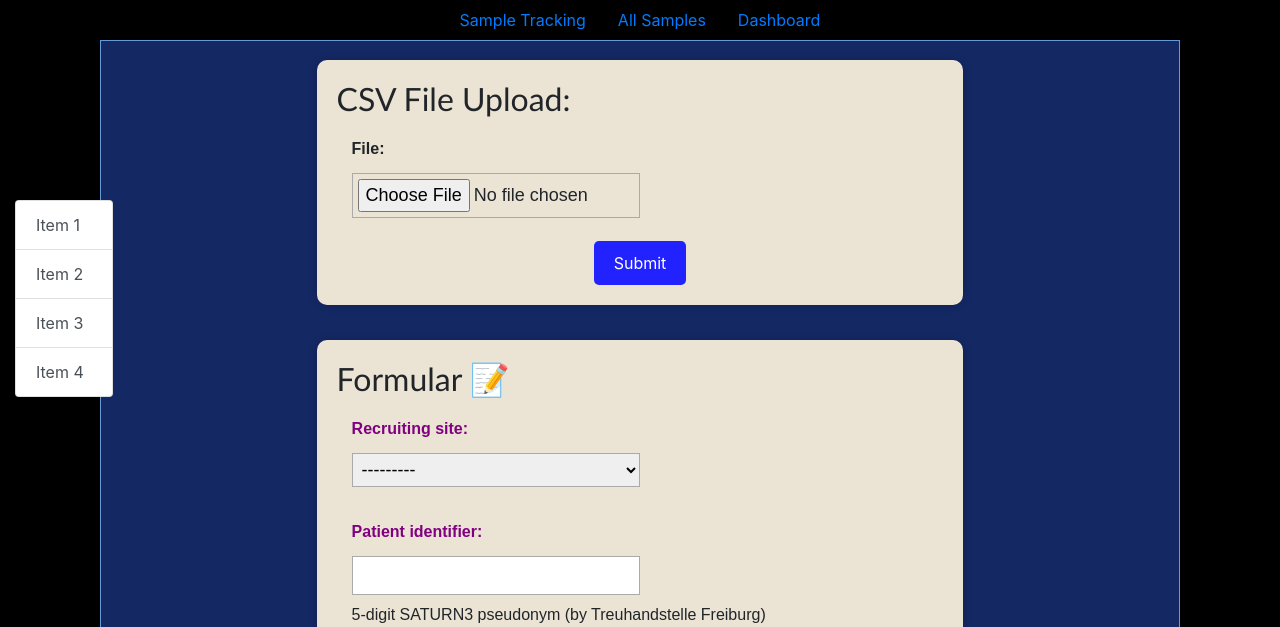
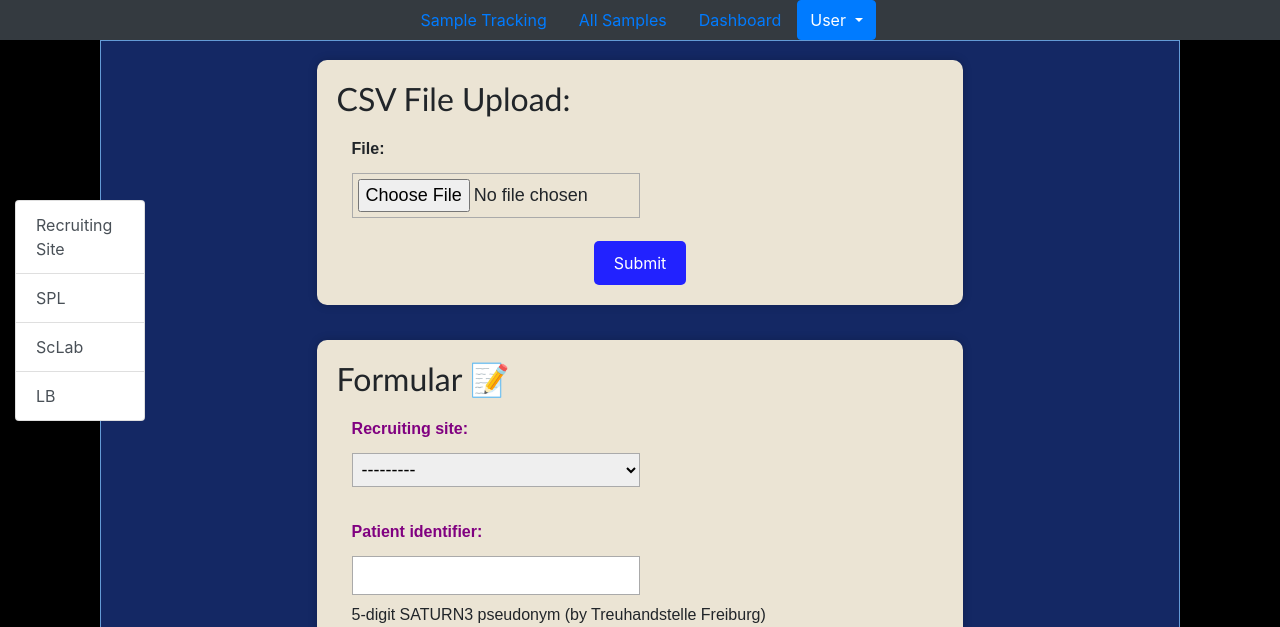
Before and after one commit to ICCB-Cologne/limetrack, a Django app: page /upload/ in a window 1280 px wide. Shown: the part 231-858 px from the top of the page. Run offline with Django 4.2, Linux system fonts and the light colour scheme; some libraries are stand-ins or nearby versions.

Commit message:
User Tab for loignlogout with no function yet & login page

```diff
--- a/backend/gui/templates/gui/base.html
+++ b/backend/gui/templates/gui/base.html
@@ -42,8 +42,8 @@
     </header>
 
     <div class="sticky-top" >
-
-    <div class="d-flex justify-content-center bg-black">
+      <div> </div>
+    <div class="d-flex justify-content-center bg-dark ">
     <ul class="nav nav-underline">
       <li class="nav-item">
         <a class="nav-link" id ="nav-home-tab" href={% url "config" %}>Sample Tracking</a>
@@ -55,6 +55,32 @@
         <a class="nav-link" href={% url "dashboard" %}> Dashboard </a>
       </li>
     </ul>
+
+    <div class="dropdown d-flex justify-content-center">
+      <button type="button" class="btn btn-primary dropdown-toggle" data-bs-toggle="dropdown" aria-expanded="false" data-bs-auto-close="outside">
+        User
+      </button>
+      <form class="dropdown-menu p-4">
+        <div class="mb-3">
+          <label for="exampleDropdownFormEmail2" class="form-label">Email address</label>
+          <input type="email" class="form-control" id="exampleDropdownFormEmail2" placeholder="email@example.com">
+        </div>
+        <div class="mb-3">
+          <label for="exampleDropdownFormPassword2" class="form-label">Password</label>
+          <input type="password" class="form-control" id="exampleDropdownFormPassword2" placeholder="Password">
+        </div>
+        <div class="mb-3">
+          <div class="form-check">
+            <input type="checkbox" class="form-check-input" id="dropdownCheck2">
+            <label class="form-check-label" for="dropdownCheck2">
+              Remember me
+            </label>
+          </div>
+        </div>
+        <button type="submit" class="btn btn-primary">Sign in</button>
+      </form>
+    </div>
+
    </div>
 
   <div class="navi-container">
--- a/backend/gui/templates/gui/index.html
+++ b/backend/gui/templates/gui/index.html
@@ -11,12 +11,12 @@
 {% endblock header %}
 
 {% block navi%}
-<div class="col-4">
+<div class="col-5">
   <div id="list-example" class="list-group">
-    <a class="list-group-item list-group-item-action" href="#id_recruiting_site">Item 1</a>
-    <a class="list-group-item list-group-item-action" href="#list-item-2">Item 2</a>
-    <a class="list-group-item list-group-item-action" href="#list-item-3">Item 3</a>
-    <a class="list-group-item list-group-item-action" href="#list-item-4">Item 4</a>
+    <a class="list-group-item list-group-item-action" href="#id_recruiting_site">Recruiting Site</a>
+    <a class="list-group-item list-group-item-action" href="#list-item-2">SPL</a>
+    <a class="list-group-item list-group-item-action" href="#list-item-3">ScLab</a>
+    <a class="list-group-item list-group-item-action" href="#list-item-4">LB</a>
   </div>
 </div>
 {%endblock navi%}
```
